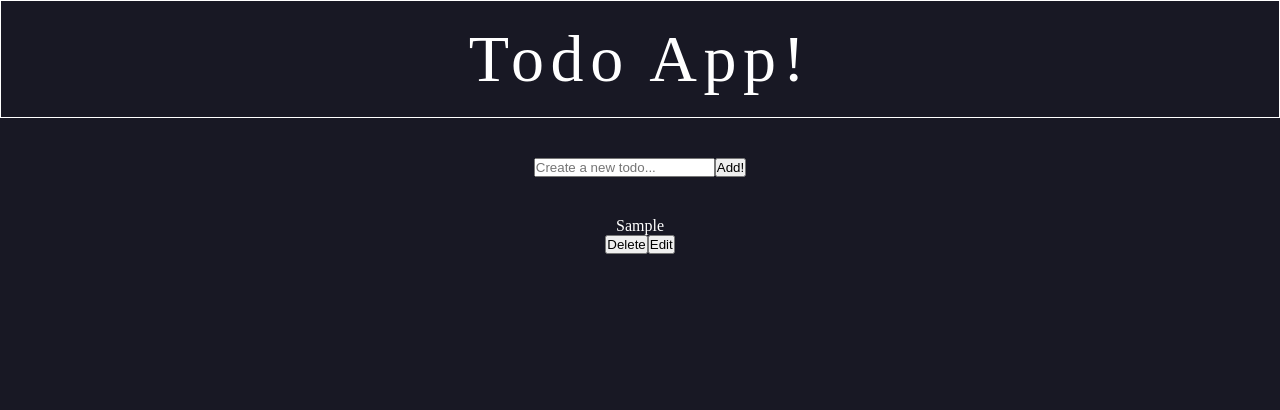
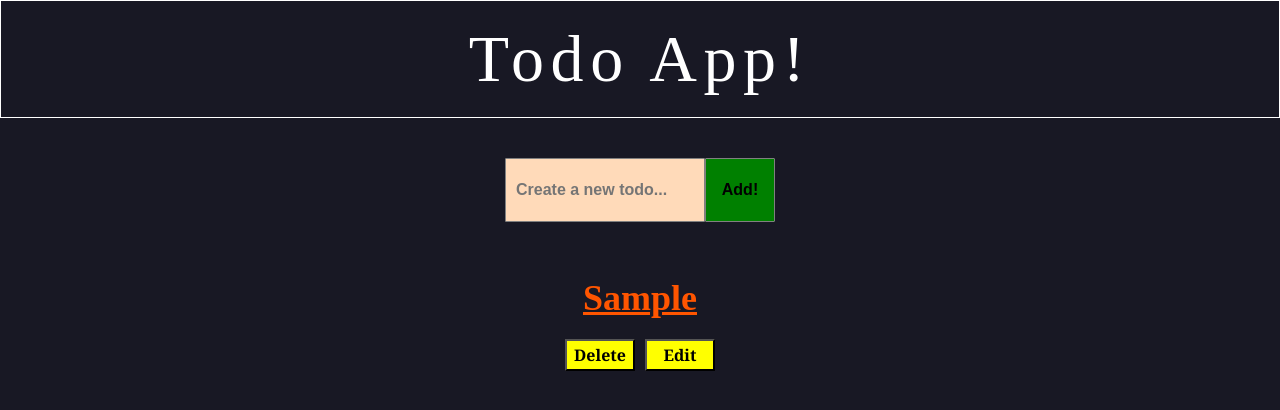
Before and after one commit to StasVolya/My-First-Todo-App, a React (Create React App) app: page / in a window 1280 px wide. Both pictures are taken after typing "Sample" into the empty fields and a click on the button "Add!". Shown: the top 410 px of the page. Built offline with nearby package versions, Linux system fonts and the light colour scheme.

Commit message:
fourth change

```diff
--- a/src/App.css
+++ b/src/App.css
@@ -31,3 +31,67 @@ html {
   color: #FFFFFF;
   text-align: center;
 }
+
+.input-todo {
+  height: 4em;
+  width: 200px;
+  outline: none;
+  font-size: 16px;
+  font-weight: bold;
+  background-color: peachpuff;
+  padding: 10px;
+  border-radius: 1px;
+  border: 1px solid gray;
+
+}
+
+.btn-input {
+  border-radius: 1px;
+  height: 4em;
+  font-weight: bold;
+  font-size: 16px;
+  width: 70px;
+  padding: 10px;
+  border: none;
+  background-color: green;
+  border: 1px solid gray;
+}
+
+.btn-input:hover {
+  cursor: pointer;
+}
+
+.edit-input {
+  height: 2em;
+  font-weight: bold;
+  font-size: 16px;
+  outline: none;
+}
+
+.edit-btn {
+  height: 2em;
+  font-weight: bold;
+  font-size: 16px;
+}
+
+.edit-btn:hover {
+  cursor: pointer;
+}
+
+.list-todo {
+  color: rgb(255, 85, 0);
+  font-size: 36px;
+  padding: 15px;
+  font-weight: bold;
+  text-decoration: underline;
+}
+
+.list-todo-btn {
+  height: 2em;
+  width: 70px;
+  font-size: 16px;
+  margin: 5px;
+  font-weight: bold;
+  background-color: yellow;
+  font-family:Cambria, Cochin, Georgia, Times, 'Times New Roman', serif;
+}
--- a/src/components/TodoList.js
+++ b/src/components/TodoList.js
@@ -17,7 +17,7 @@ const TodoList = ({todos, setTodos}) => {
 
   const saveTodo = (id) => {
     const newTodo = [...todos].map(item => {
-      if (item.id == id) {
+      if (item.id === id) {
         item.title = value
       }
       return item
@@ -33,14 +33,14 @@ const TodoList = ({todos, setTodos}) => {
           <div key={item.id}>
             {
               edit == item.id ? <div>
-                <input value={value} onChange={(e) => setValue(e.target.value)} />
-                <button onClick={(e) => saveTodo(item.id)}>Save</button>
+                <input className="edit-input" value={value} onChange={(e) => setValue(e.target.value)} />
+                <button className="edit-btn" onClick={(e) => saveTodo(item.id)}>Save</button>
               </div>
               :
-              <div>{item.title}</div>
+              <div className="list-todo">{item.title}</div>
             }
-            <button onClick={() => deleteTodos(item.id)}>Delete</button>
-            <button onClick={() => editTodos(item.id, item.title)}>Edit</button>
+            <button className="list-todo-btn" onClick={() => deleteTodos(item.id)}>Delete</button>
+            <button className="list-todo-btn" onClick={() => editTodos(item.id, item.title)}>Edit</button>
           </div>
         ))
       }
```
